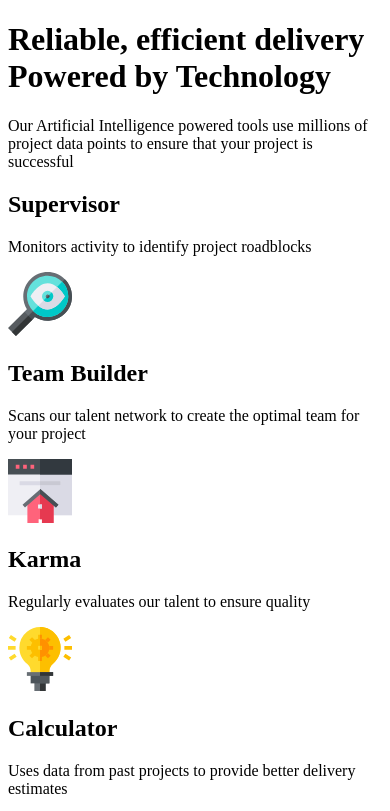
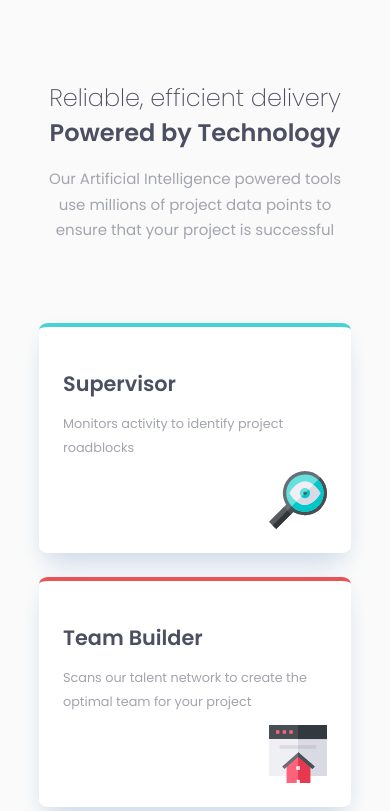
Before and after one commit to Aituos/FM--Four-Card-Feature-Section, a plain HTML site: page index.html in a window 390 px wide. Shown: the top 811 px of the page. Drawn offline with Linux system fonts and the light colour scheme.

Commit message:
Added CSS for the mobile version

```diff
--- a/style.css
+++ b/style.css
@@ -1,5 +1,88 @@
+@import url('https://fonts.googleapis.com/css2?family=Poppins:wght@200;400;600&display=swap');
+
 *,
 *::after,
 *::before {
     box-sizing: border-box;
 }
+
+body {
+    background-color: hsl(0, 0%, 98%);
+    font-family: "Poppins", sans-serif;
+    font-size: 15px;
+}
+
+header {
+    margin: 5rem auto;
+    max-width: 80vw;
+    text-align: center;
+}
+
+header h1 {
+    font-size: 1.5rem;
+    color: hsl(234, 12%, 34%);
+}
+
+header span {
+    font-weight: 200;
+}
+
+header p {
+    margin: 0 auto;
+    max-width: 55ch;
+    line-height: 1.6rem;
+    color: hsl(229, 6%, 66%);
+}
+
+main {
+    margin: 0 auto;
+    max-width: 80vw;
+}
+
+.card {
+    position: relative;
+    background-color: white;
+    margin: 1.5rem auto;
+    padding: 1.5rem;
+    max-width: 375px;
+    height: 230px;
+    box-shadow: 0 5px 20px -6px rgb(217, 225, 233), 0 20px 25px -10px rgb(206, 220, 236);
+    border-radius: 3%;
+}
+
+.card h2 {
+    margin-bottom: 0.3rem;
+    font-size: 1.3rem;
+    color: hsl(234, 12%, 34%);
+}
+
+.card p {
+    margin-bottom: 2rem;
+    max-width: 35ch;
+    font-size: 0.8rem;
+    line-height: 1.5rem;
+    color: hsl(229, 6%, 66%);
+}
+
+.card img {
+    position: absolute;
+    right: 1.5rem;
+    bottom: 1.5rem;
+    width: 58px;
+}
+
+.card-supervisor {
+    border-top: 4px solid hsl(180, 62%, 55%);
+}
+
+.card-team-builder {
+    border-top: 4px solid hsl(0, 78%, 62%);
+}
+
+.card-karma {
+    border-top: 4px solid hsl(34, 97%, 64%);
+}
+
+.card-calculator {
+    border-top: 4px solid hsl(212, 86%, 64%);
+}
```
